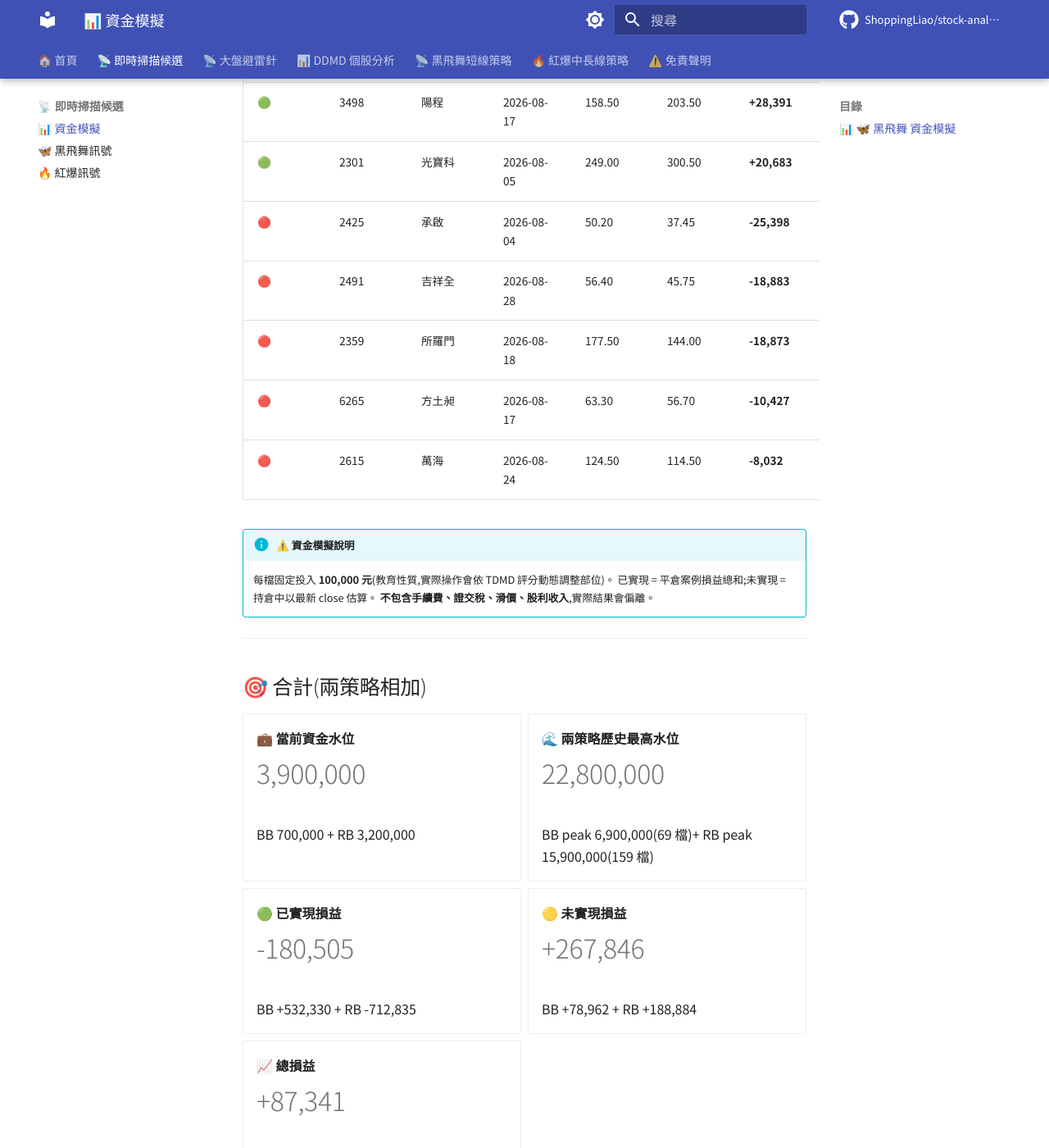
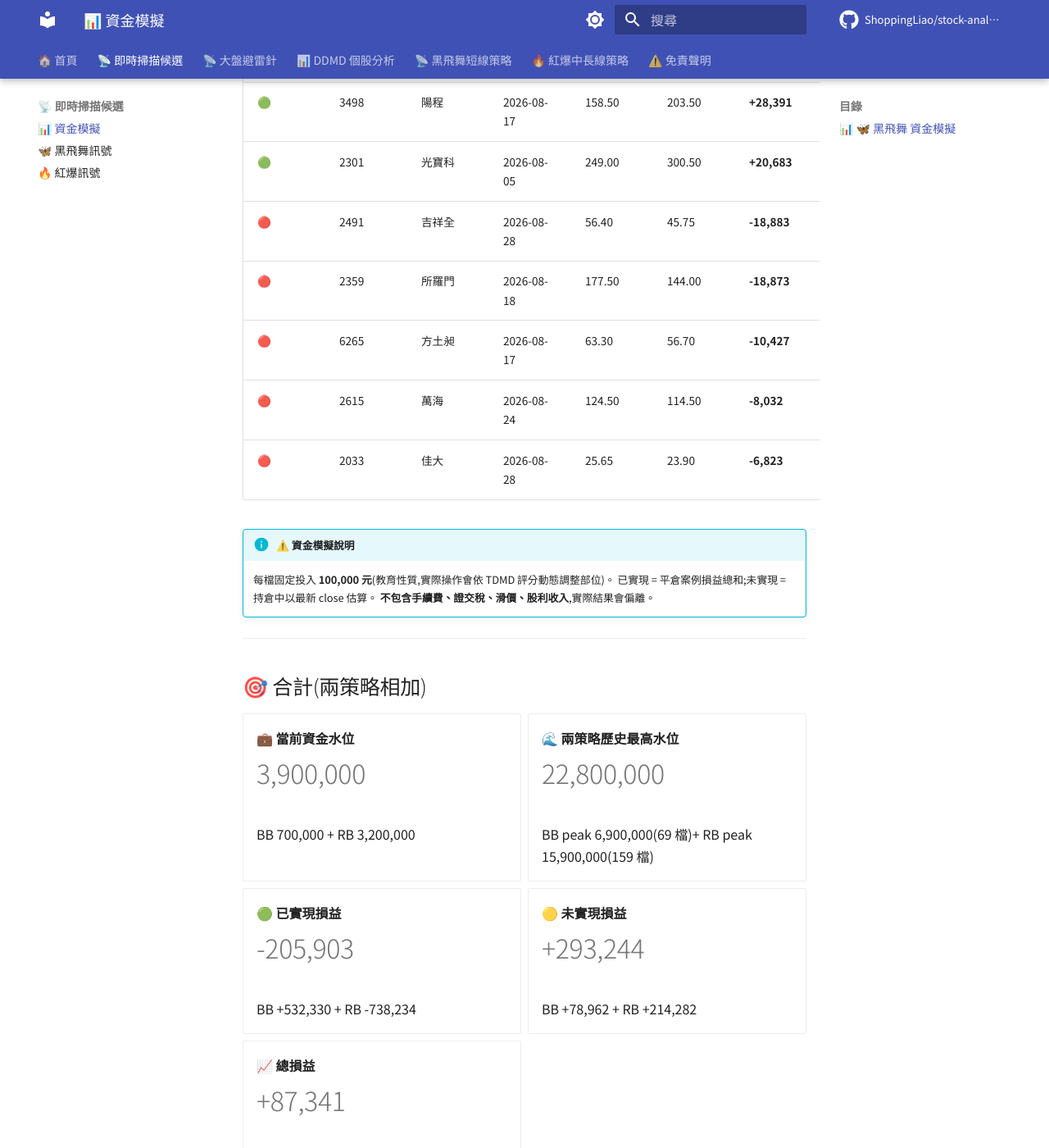
Before and after one commit to ShoppingLiao/stock-analysis-public, an MkDocs documentation site: the page built from docs/signals_capital.md, in a window 1280 px wide and 1400 px high, scrolled down 2907 px. Shown: the whole window at 82% size. Built offline with MkDocs 1.6.1 and Material for MkDocs 9.7.7, drawn with Linux system fonts in a browser that asks for light colours; comment, search, counter and statistics services are not loaded; some of the changed text lies outside the part shown.

Commit message:
docs(signals): update BB + RB + capital (2026-09-01)

```diff
--- a/docs/signals_capital.md
+++ b/docs/signals_capital.md
@@ -86,13 +86,13 @@
 
 -   **🟢 已實現損益**
 
-    # -712,835
+    # -738,234
 
-    勝率 32.2% / 230 檔已平倉
+    勝率 32.0% / 231 檔已平倉
 
 -   **🟡 未實現損益**
 
-    # +188,884
+    # +214,282
 
     持倉 32 檔(現價 vs 進場價)
 
@@ -115,11 +115,11 @@
 | 🟢 | 2395 | 研華 | 2026-07-09 | 547.00 | 711.00 | **+29,982** | **+29.98%** |
 | 🟢 | 3498 | 陽程 | 2026-08-17 | 158.50 | 203.50 | **+28,391** | **+28.39%** |
 | 🟢 | 2301 | 光寶科 | 2026-08-05 | 249.00 | 300.50 | **+20,683** | **+20.68%** |
-| 🔴 | 2425 | 承啟 | 2026-08-04 | 50.20 | 37.45 | **-25,398** | **-25.40%** |
 | 🔴 | 2491 | 吉祥全 | 2026-08-28 | 56.40 | 45.75 | **-18,883** | **-18.88%** |
 | 🔴 | 2359 | 所羅門 | 2026-08-18 | 177.50 | 144.00 | **-18,873** | **-18.87%** |
 | 🔴 | 6265 | 方土昶 | 2026-08-17 | 63.30 | 56.70 | **-10,427** | **-10.43%** |
 | 🔴 | 2615 | 萬海 | 2026-08-24 | 124.50 | 114.50 | **-8,032** | **-8.03%** |
+| 🔴 | 2033 | 佳大 | 2026-08-28 | 25.65 | 23.90 | **-6,823** | **-6.82%** |
 
 !!! info "⚠️ 資金模擬說明"
     每檔固定投入 **100,000 元**(教育性質,實際操作會依 TDMD 評分動態調整部位)。
@@ -146,15 +146,15 @@
 
 -   **🟢 已實現損益**
 
-    # -180,505
+    # -205,903
 
-    BB +532,330 + RB -712,835
+    BB +532,330 + RB -738,234
 
 -   **🟡 未實現損益**
 
-    # +267,846
+    # +293,244
 
-    BB +78,962 + RB +188,884
+    BB +78,962 + RB +214,282
 
 -   **📈 總損益**
 
```
Also changed, not shown: docs/signals_red_burst.md (+43 -47 lines).
